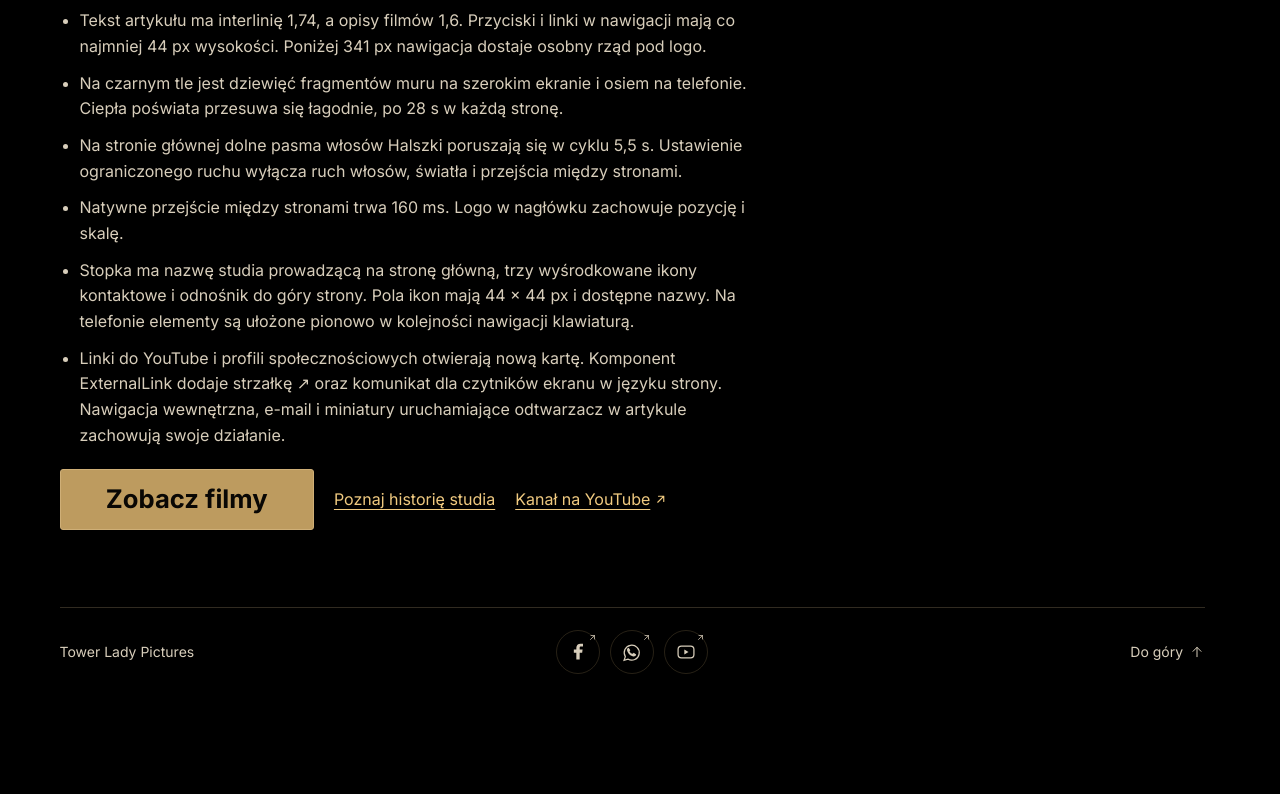
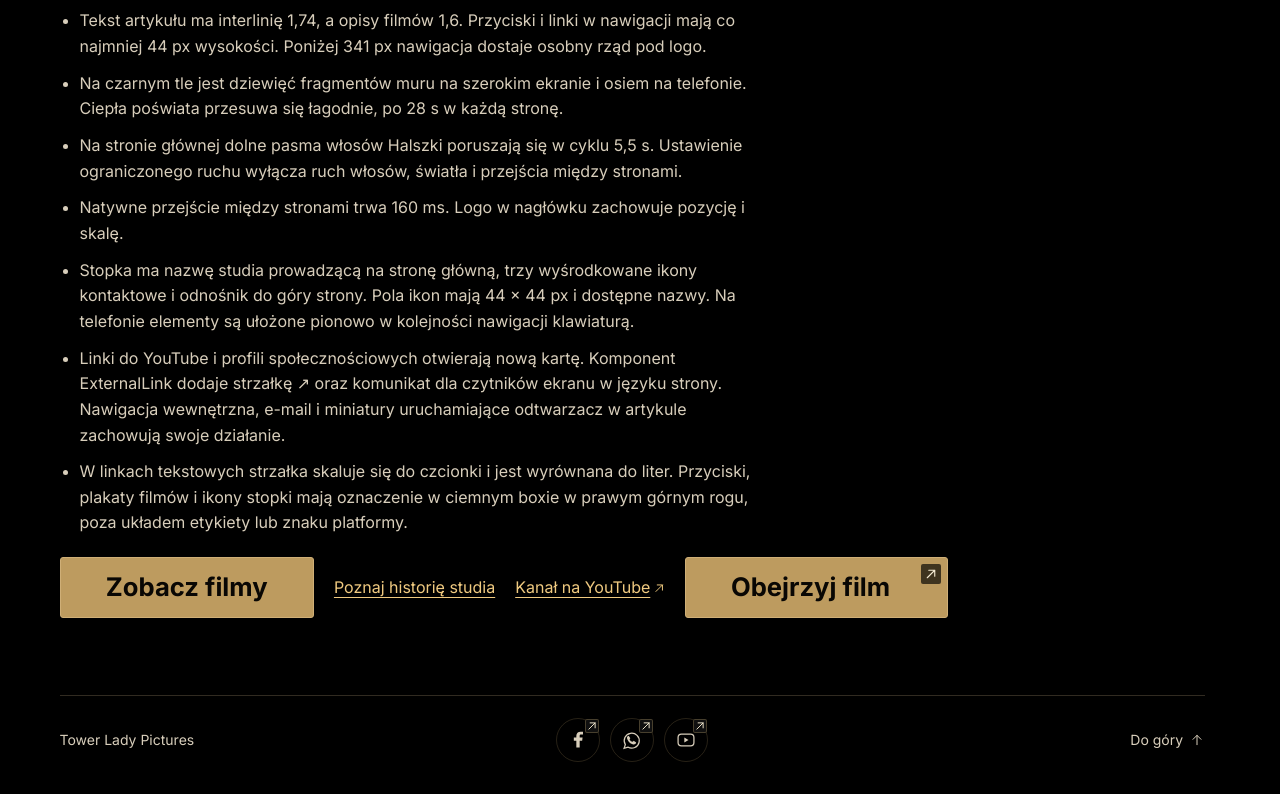
Before and after one commit to kolodziejczakM/code-motion, an Astro site: page /design in a window 1280 px wide. Shown: the part 1869-2663 px from the top of the page. Before the commit the page ends 2575 px from the top, so only its background shows below. Built offline with nearby package versions, Linux system fonts and the light colour scheme; Astro itself is replaced by a stand-in of ours.

Commit message:
Scale inline link arrows with text and use corner badges for CTA and footer (#12)

```diff
--- a/src/components/ExternalLink.astro
+++ b/src/components/ExternalLink.astro
@@ -21,16 +21,21 @@ const hint = copy[locale].opensInNewTab;
   aria-label={label ? `${label} (${hint})` : undefined}
   title={title ? `${title} (${hint})` : hint}
 >
-  <slot /><span class="new-tab-notice"><svg class="new-tab-icon" width="12" height="12" viewBox="0 0 16 16" fill="none" stroke="currentColor" stroke-width="1.5" stroke-linecap="round" stroke-linejoin="round" aria-hidden="true" focusable="false"><path d="M5 11 13 3M6 3h7v7" /></svg>{!label && <span class="new-tab-hint"> ({hint})</span>}</span>
+  <slot /><span class="new-tab-notice"><svg class="new-tab-icon" width="12" height="12" viewBox="0 0 16 16" fill="none" stroke="currentColor" stroke-width="1.5" stroke-linecap="round" stroke-linejoin="round" aria-hidden="true" focusable="false"><path d="M3 13 13 3M5 3h8v8" /></svg>{!label && <span class="new-tab-hint"> ({hint})</span>}</span>
 </a>
 
 <style>
-  .new-tab-notice { display: inline-block; margin-inline-start: .25em; white-space: nowrap; line-height: 1; }
+  .new-tab-notice {
+    display: inline-block;
+    margin-inline-start: .25em;
+    white-space: nowrap;
+    line-height: 0;
+    vertical-align: .02em;
+  }
   .new-tab-icon {
-    display: inline-block;
-    width: var(--new-tab-icon-size, .75rem);
-    height: var(--new-tab-icon-size, .75rem);
-    vertical-align: -.05em;
+    display: block;
+    width: var(--new-tab-icon-size, .65em);
+    height: var(--new-tab-icon-size, .65em);
   }
   .new-tab-hint {
     position: absolute;
@@ -44,6 +49,7 @@ const hint = copy[locale].opensInNewTab;
     border: 0;
   }
   .external-link[data-indicator="corner"] { position: relative; }
+  .button[data-indicator="corner"] { padding-inline-end: max(1.77em, 2.25rem); }
   [data-indicator="corner"] .new-tab-notice {
     position: absolute;
     inset-block-start: var(--new-tab-inset, .4rem);
@@ -53,7 +59,13 @@ const hint = copy[locale].opensInNewTab;
     width: var(--new-tab-marker-size, 1.25rem);
     height: var(--new-tab-marker-size, 1.25rem);
     margin: 0;
+    border: var(--new-tab-marker-border, 0);
     border-radius: 2px;
     background: var(--new-tab-marker-background, #000a);
+    color: var(--ivory);
+  }
+  [data-indicator="corner"] .new-tab-icon {
+    width: var(--new-tab-icon-size, .75rem);
+    height: var(--new-tab-icon-size, .75rem);
   }
 </style>
--- a/src/components/Films.astro
+++ b/src/components/Films.astro
@@ -24,7 +24,7 @@ const more = [
       <p class="film-meta">
         {featured.year} · Thriller / {t.absurd} · <time datetime={featured.isoDuration}>{featured.duration}</time>
       </p>
-      <ExternalLink locale={locale} class="button" href={featured.url} aria-label={t.watchOnYouTube(featured.title)}>
+      <ExternalLink locale={locale} class="button" indicator="corner" href={featured.url} aria-label={t.watchOnYouTube(featured.title)}>
         <img src={playIcon} width="22" height="22" alt="" />
         {t.watch}
       </ExternalLink>
--- a/src/components/SiteFooter.astro
+++ b/src/components/SiteFooter.astro
@@ -90,10 +90,11 @@ const contacts = [
     padding: 0;
   }
   .footer-social-link {
-    --new-tab-inset: .2rem;
-    --new-tab-marker-size: .5rem;
-    --new-tab-icon-size: .5rem;
-    --new-tab-marker-background: transparent;
+    --new-tab-inset: 0;
+    --new-tab-marker-size: .875rem;
+    --new-tab-icon-size: .625rem;
+    --new-tab-marker-background: #101010;
+    --new-tab-marker-border: 1px solid #9a845966;
     display: grid;
     place-items: center;
     width: 44px;
--- a/src/pages/design.astro
+++ b/src/pages/design.astro
@@ -1,5 +1,6 @@
 ---
 import { hrefFor } from "../content";
+import { films } from "../films";
 import SiteFooter from "../components/SiteFooter.astro";
 import ExternalLink from "../components/ExternalLink.astro";
 import "../../prototypes/tower-lady/portfolio.css";
@@ -87,11 +88,13 @@ const typography = [
           <li>Natywne przejście między stronami trwa 160 ms. Logo w nagłówku zachowuje pozycję i skalę.</li>
           <li>Stopka ma nazwę studia prowadzącą na stronę główną, trzy wyśrodkowane ikony kontaktowe i odnośnik do góry strony. Pola ikon mają 44 × 44 px i dostępne nazwy. Na telefonie elementy są ułożone pionowo w kolejności nawigacji klawiaturą.</li>
           <li>Linki do YouTube i profili społecznościowych otwierają nową kartę. Komponent ExternalLink dodaje strzałkę ↗ oraz komunikat dla czytników ekranu w języku strony. Nawigacja wewnętrzna, e-mail i miniatury uruchamiające odtwarzacz w artykule zachowują swoje działanie.</li>
+          <li>W linkach tekstowych strzałka skaluje się do czcionki i jest wyrównana do liter. Przyciski, plakaty filmów i ikony stopki mają oznaczenie w ciemnym boxie w prawym górnym rogu, poza układem etykiety lub znaku platformy.</li>
         </ul>
         <div class="examples">
           <a class="button" href={hrefFor("pl", "films")}>Zobacz filmy</a>
           <a class="text-link" href={hrefFor("pl", "about")}>Poznaj historię studia</a>
           <ExternalLink locale="pl" class="text-link" href="https://www.youtube.com/@code-motion1156">Kanał na YouTube</ExternalLink>
+          <ExternalLink locale="pl" class="button" indicator="corner" href={films[0].url}>Obejrzyj film</ExternalLink>
         </div>
       </section>
     </main>
```
Also changed, not shown: README.md.
